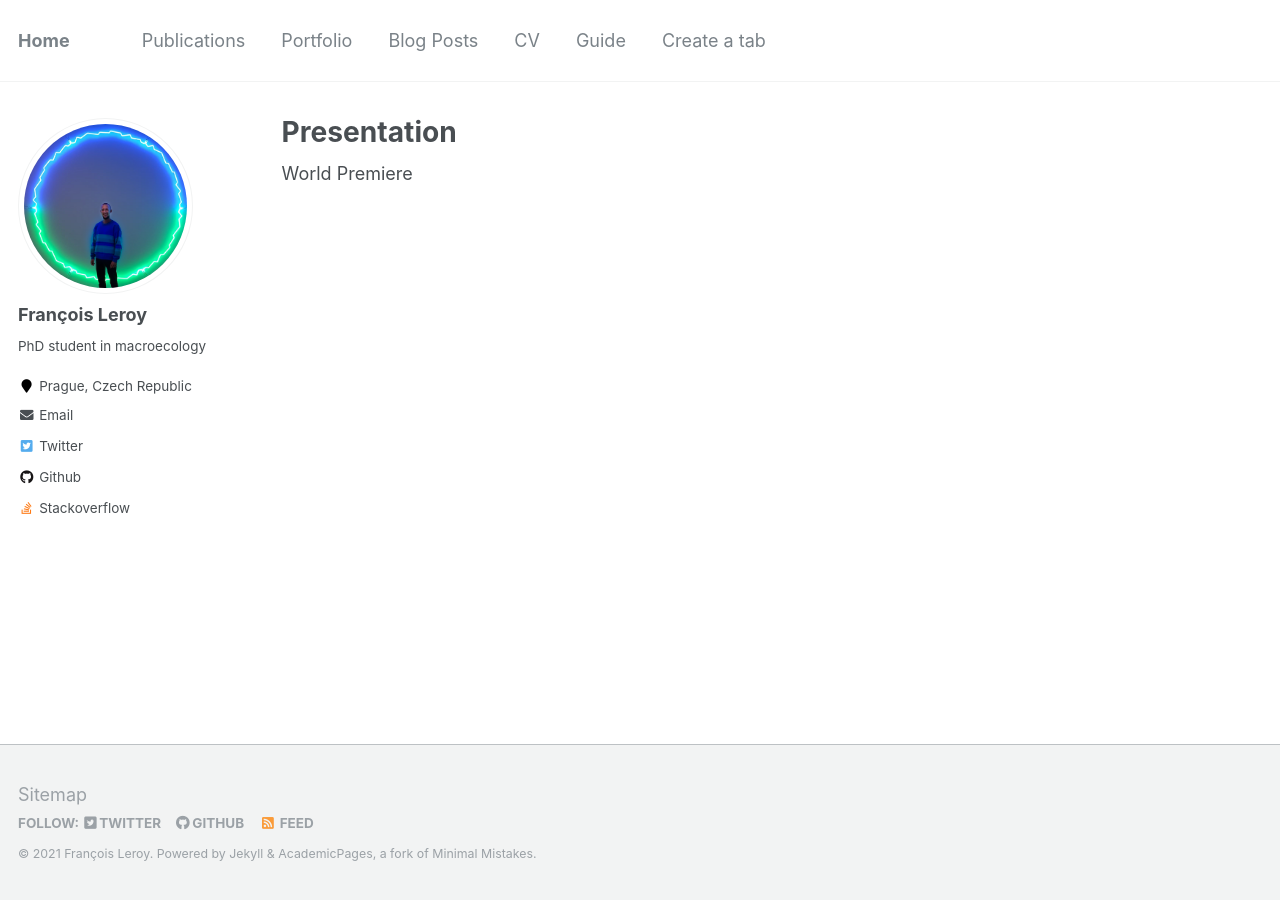
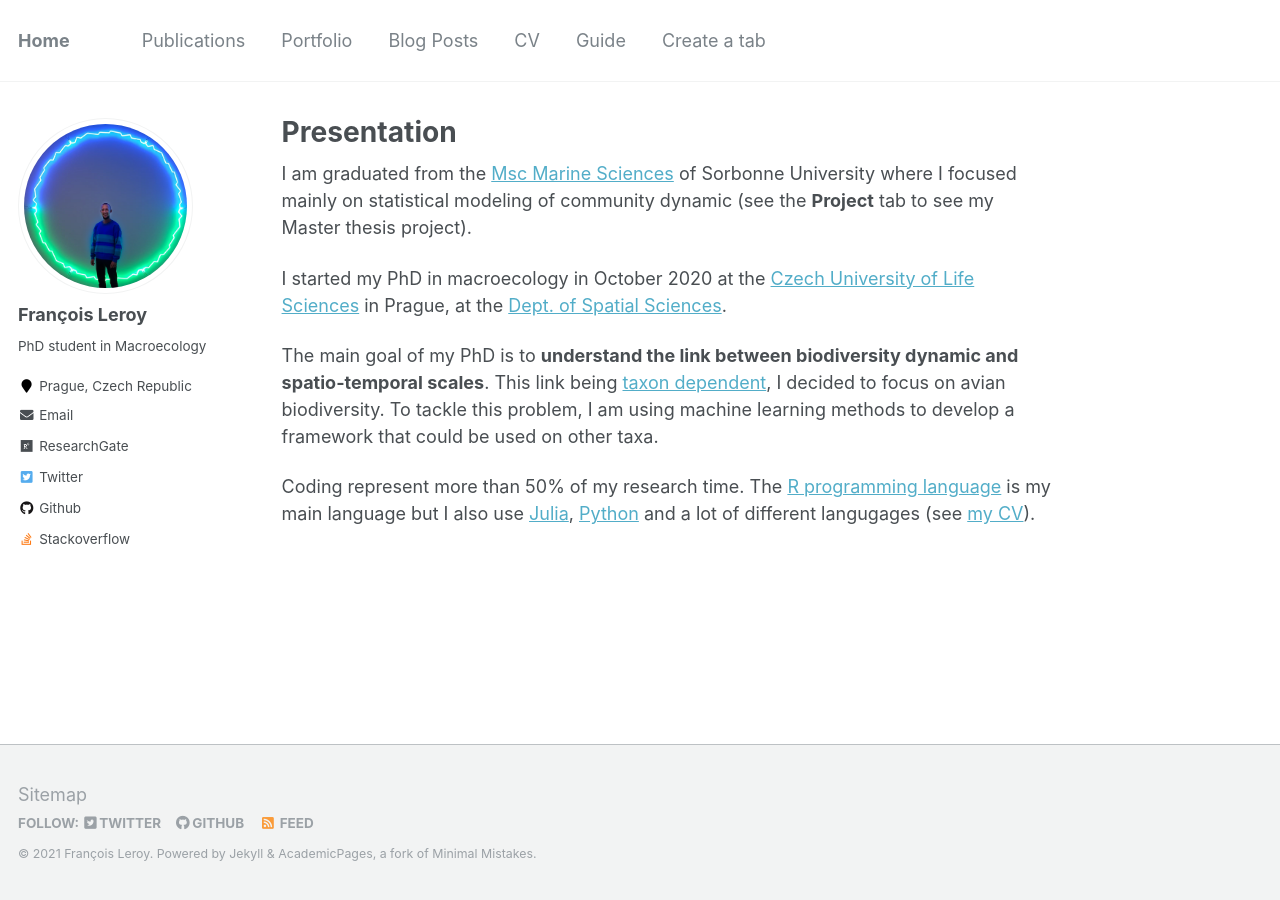
Before and after one commit to FrsLry/FrsLry.github.io, a Jekyll site: the page built from _pages/about.md, in a window 1280 px wide. Built offline with Jekyll 4.4.1, drawn with Linux system fonts in a browser that asks for light colours; part of the change alters nothing that is shown.

```diff
--- a/_config.yml
+++ b/_config.yml
@@ -15,7 +15,7 @@ locale                   : "en-US"
 title                    : "Home" #"Your Name / Site Title"
 title_separator          : "-"
 name                     : &name "François Leroy"
-description              : &description "PhD student in Macroecology"
+description              : &description "François Leroy personal website"
 url                      : https://frslry.github.io # the base hostname & protocol for your site e.g. "https://mmistakes.github.io"
 baseurl                  : "" # the subpath of your site, e.g. "/blog"
 repository               : "FrsLry/FrsLry.github.io"
@@ -87,13 +87,13 @@ analytics:
 author:
   name             : "François Leroy"
   avatar           : "profile.png"
-  bio              : "PhD student in macroecology"
+  bio              : "PhD student in Macroecology"
   location         : "Prague, Czech Republic"
   employer         :
   pubmed           : # "https://www.ncbi.nlm.nih.gov/pubmed/?term=john+snow"
   googlescholar    : # "http://yourfullgooglescholarurl.com"
   email            : "francois.libert.leroy@gmail.com"
-  researchgate     :  # example: "https://www.researchgate.net/profile/yourprofile"
+  researchgate     :  "https://www.researchgate.net/profile/Francois-Leroy-3"
   uri              :
   bitbucket        :
   codepen          :
@@ -111,7 +111,7 @@ author:
   orcid            : # "http://orcid.org/yourorcidurl"
   pinterest        :
   soundcloud       :
-  stackoverflow    : https://stackoverflow.com/users/13155816/frslry # http://stackoverflow.com/users/123456/username
+  stackoverflow    : "13155816/frslry" # http://stackoverflow.com/users/123456/username
   steam            :
   tumblr           :
   twitter          : "FrsLry"
--- a/_pages/about.md
+++ b/_pages/about.md
@@ -8,5 +8,10 @@ redirect_from:
   - /about.html
 ---
 
+I am graduated from the [Msc Marine Sciences](http://sciencesdelamer.sorbonne-universite.fr/) of Sorbonne University where I focused mainly on statistical modeling of community dynamic (see the **Project** tab to see my Master thesis project).
 
-World Premiere
+I started my PhD in macroecology in October 2020 at the [Czech University of Life Sciences](https://www.czu.cz/en) in Prague, at the [Dept. of Spatial Sciences](https://www.fzp.czu.cz/en/r-9407-departments/r-9471-departments/r-9649-department-of-spatial-sciences).
+
+The main goal of my PhD is to **understand the link between biodiversity dynamic and spatio-temporal scales**. This link being [taxon dependent](https://onlinelibrary.wiley.com/doi/full/10.1111/oik.05968), I decided to focus on avian biodiversity. To tackle this problem, I am using machine learning methods to develop a framework that could be used on other taxa.
+
+Coding represent more than 50% of my research time. The [R programming language](https://www.r-project.org/) is my main language but I also use [Julia](https://julialang.org/), [Python](https://www.python.org/) and a lot of different langugages (see [my CV](https://frslry.github.io/cv/)).
```
